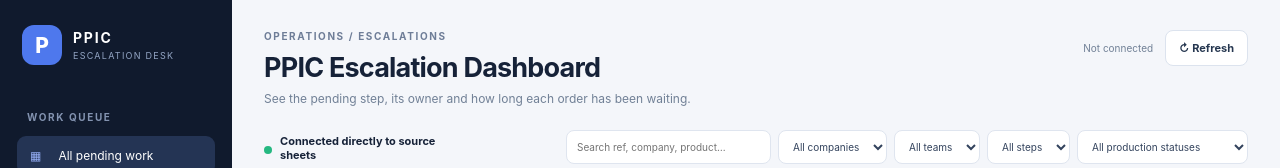
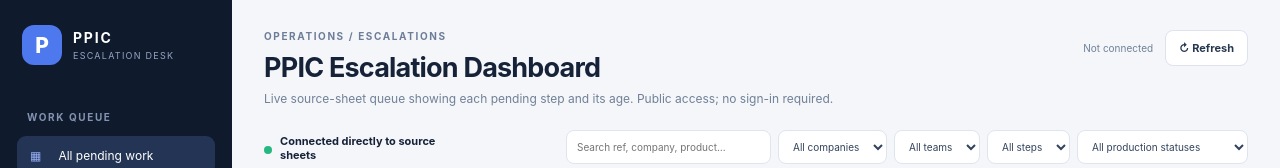
Before and after one commit to dme1306/PPIC, a website: page index.html in a window 1280 px wide. Shown: the top 168 px of the page. Drawn offline with Linux system fonts and the light colour scheme; no server answers.

Commit message:
docs: label the dashboard public access

```diff
--- a/index.html
+++ b/index.html
@@ -39,7 +39,7 @@
         <div>
           <div class="eyebrow">OPERATIONS / ESCALATIONS</div>
           <h1>PPIC Escalation Dashboard</h1>
-          <p class="subtitle">See the pending step, its owner and how long each order has been waiting.</p>
+          <p class="subtitle">Live source-sheet queue showing each pending step and its age. Public access; no sign-in required.</p>
         </div>
         <div class="top-actions">
           <span id="lastUpdated" class="last-updated">Not connected</span>
```
